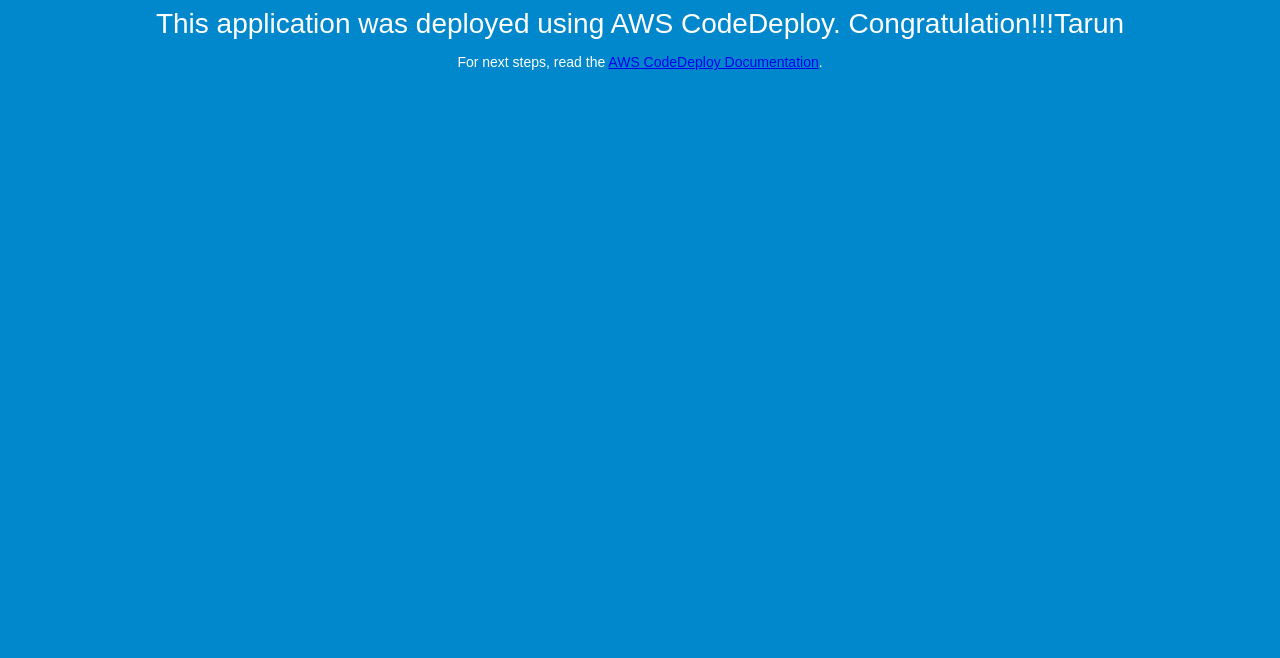
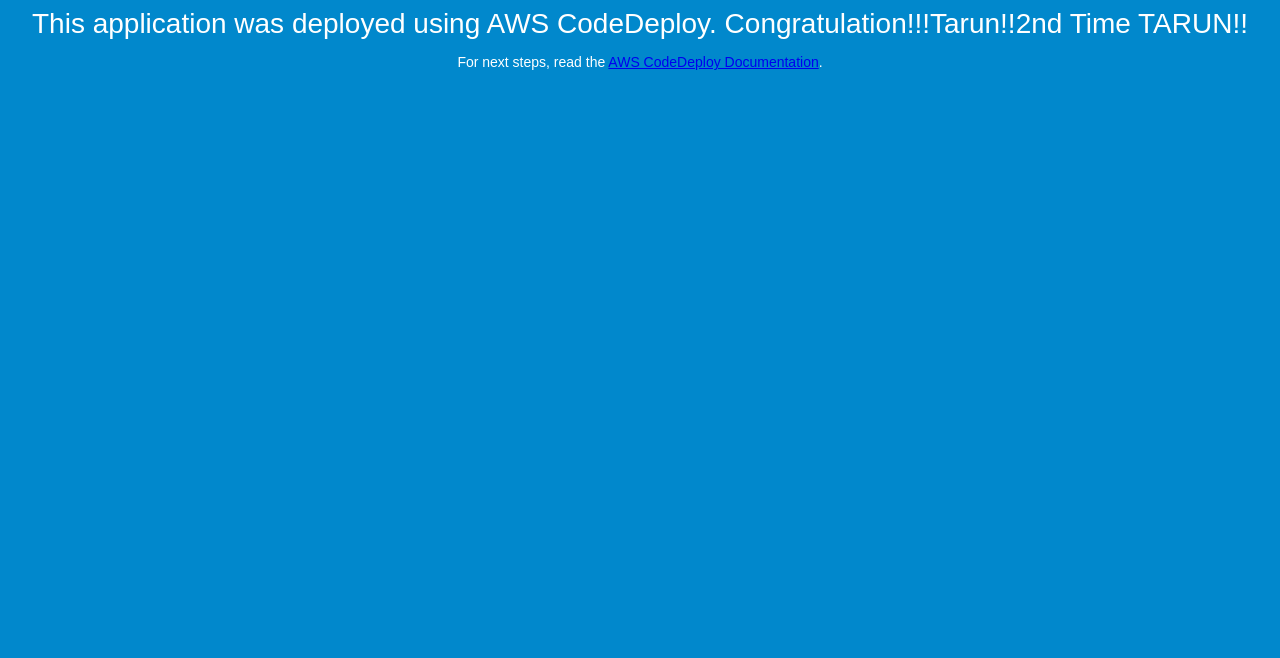
Before and after one commit to biswasttt/CodeDeployGitHubDemo, a plain HTML site: page index.html in a window 1280 px wide. Shown: the part 142-800 px from the top of the page. Drawn offline with Linux system fonts and the light colour scheme.

Commit message:
Update index.html

```diff
--- a/index.html
+++ b/index.html
@@ -27,7 +27,7 @@
 <body>
   <div align="center">
     <h1>Congratulations</h1>
-    <h2>This application was deployed using AWS CodeDeploy. Congratulation!!!Tarun</h2>
+    <h2>This application was deployed using AWS CodeDeploy. Congratulation!!!Tarun!!2nd Time TARUN!!</h2>
     <p>For next steps, read the <a href="http://aws.amazon.com/documentation/codedeploy">AWS CodeDeploy Documentation</a>.</p>
   </div>
 </body>
```
